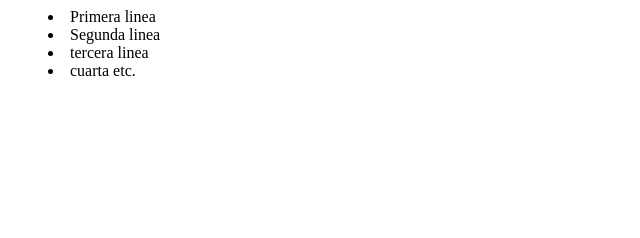
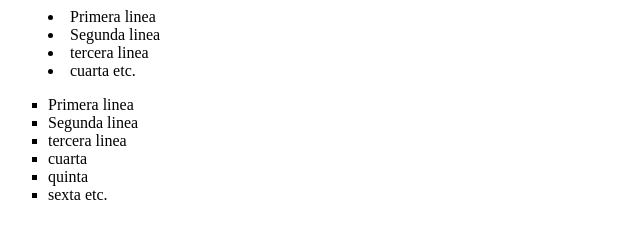
Before and after one commit to Marck-LR/pruebas, a plain HTML site: page index.html in a window 1280 px wide. Shown: the whole page, without its empty margins (0-640 px from the left). Drawn offline with Linux system fonts and the light colour scheme.

Commit message:
Agregar cambios

```diff
--- a/index.html
+++ b/index.html
@@ -14,6 +14,15 @@
 <LI>cuarta etc.
 </DIR>
 
+<UL TYPE=SQUARE>
+<LI>Primera linea
+<LI>Segunda linea
+<LI>tercera linea
+<LI>cuarta
+<LI>quinta
+<LI>sexta etc.
+</UL>
+
 
 </BODY>
 
```
